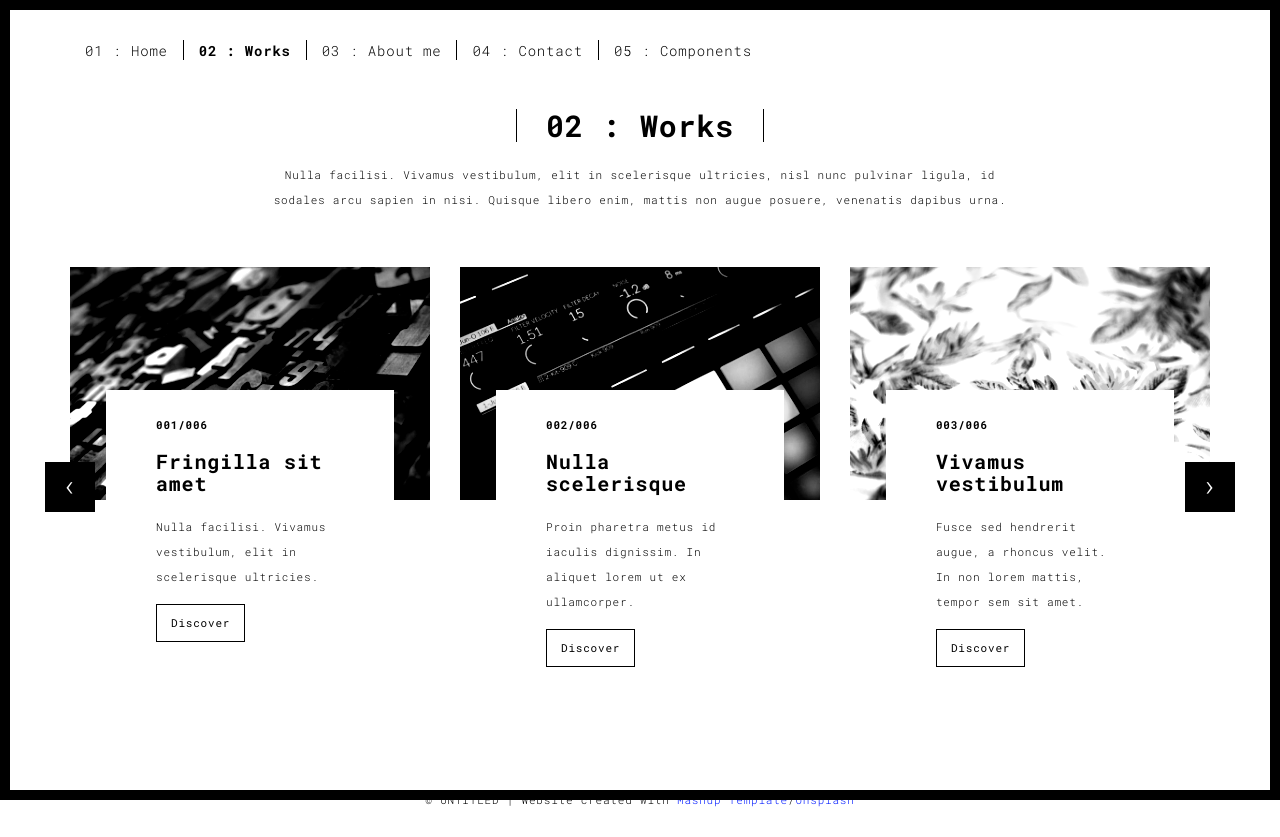
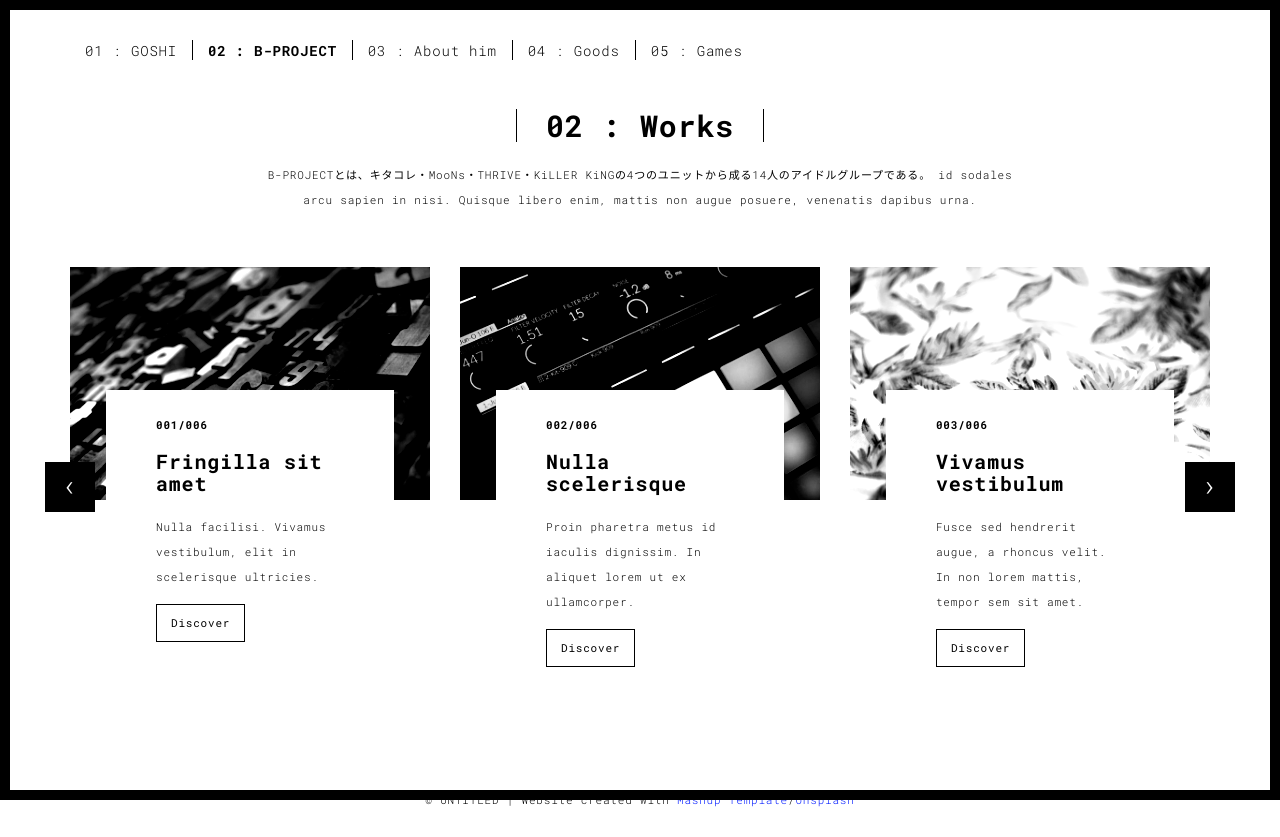
Before and after one commit to nanjakoryaaa/web, a plain HTML site: page works.html in a window 1280 px wide. Drawn offline with Linux system fonts and the light colour scheme.

Commit message:
Update works.html

```diff
--- a/works.html
+++ b/works.html
@@ -37,11 +37,11 @@
 
       <div class="collapse navbar-collapse" id="navbar-collapse">
         <ul class="nav navbar-nav ">
-          <li><a href="./index.html" title="">01 : Home</a></li>
-          <li><a href="./works.html" title="">02 : Works</a></li>
-          <li><a href="./about.html" title="">03 : About me</a></li>
-          <li><a href="./contact.html" title="">04 : Contact</a></li>
-          <li><a href="./components.html" title="">05 : Components</a></li>
+          <li><a href="./index.html" title="">01 : GOSHI </a></li>
+          <li><a href="./works.html" title="">02 : B-PROJECT </a></li>
+          <li><a href="./about.html" title="">03 : About him </a></li>
+          <li><a href="./contact.html" title="">04 : Goods </a></li>
+          <li><a href="./components.html" title="">05 : Games </a></li>
         </ul>
 
 
@@ -57,7 +57,7 @@
       <div class="col-sm-8 col-sm-offset-2 section-container-spacer">
         <div class="text-center">
           <h1 class="h2">02 : Works</h1>
-          <p>Nulla facilisi. Vivamus vestibulum, elit in scelerisque ultricies, nisl nunc pulvinar ligula, id sodales arcu sapien in nisi. Quisque libero enim, mattis non augue posuere, venenatis dapibus urna.</p>
+          <p>B-PROJECTとは、キタコレ・MooNs・THRIVE・KiLLER KiNGの4つのユニットから成る14人のアイドルグループである。 id sodales arcu sapien in nisi. Quisque libero enim, mattis non augue posuere, venenatis dapibus urna.</p>
         </div>
       </div>
 
```
